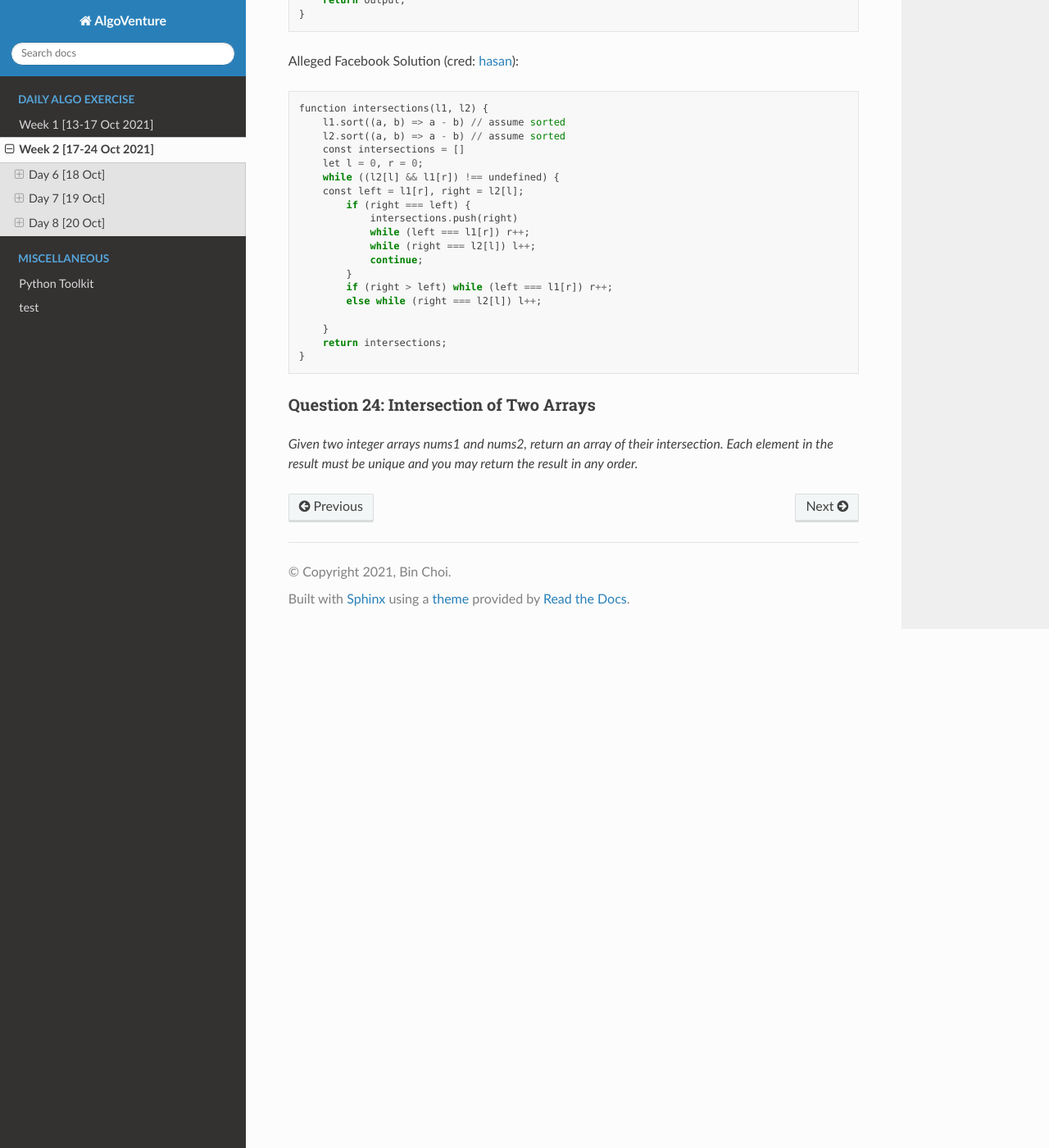
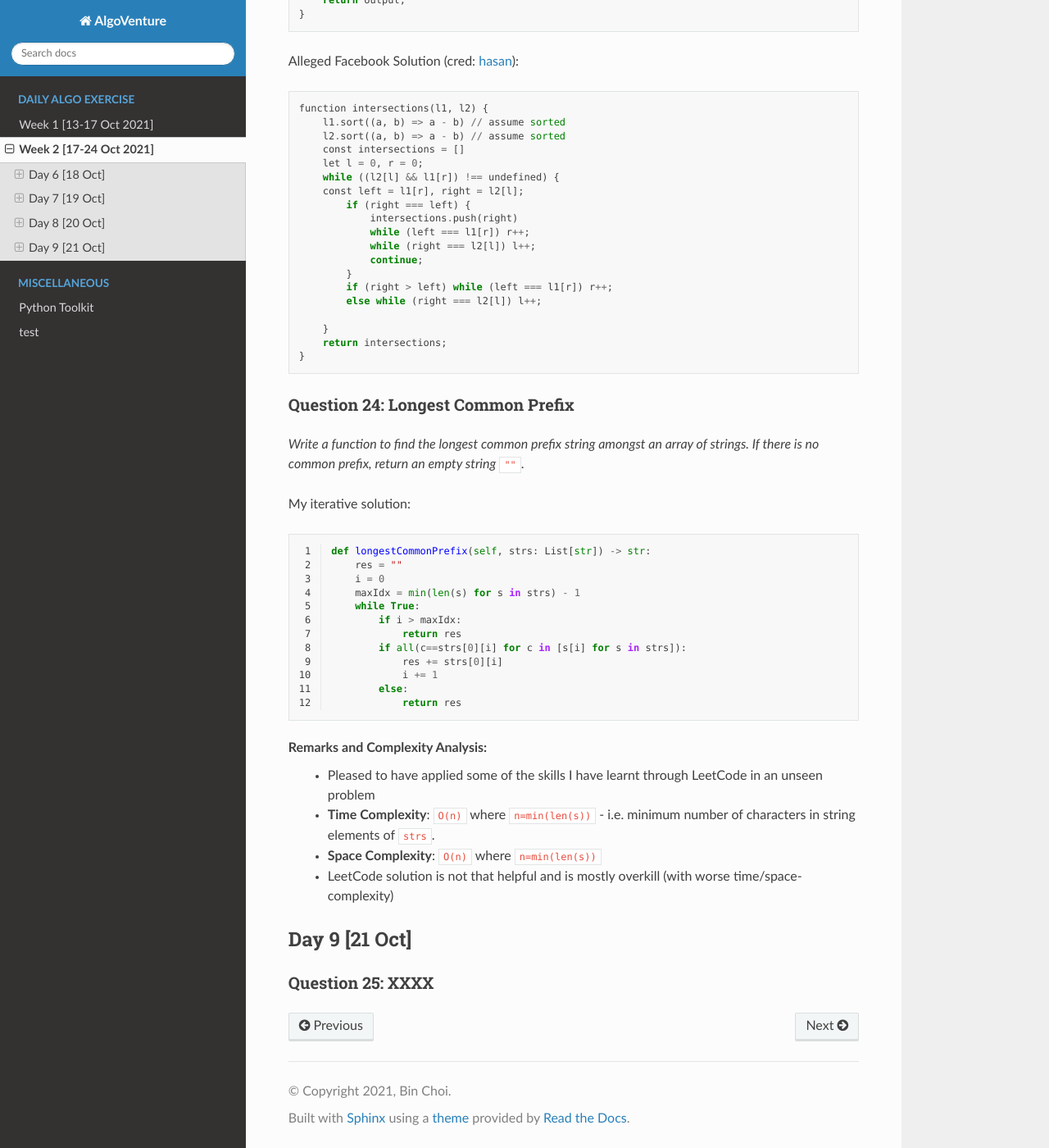
Before and after one commit to binchoi/dsa-blog, a Sphinx documentation site: the page built from docs/source/week2.rst, in a window 1280 px wide and 1400 px high, scrolled down 13325 px. Shown: the whole window at 82% size. Built offline with Sphinx 7.4.7 and the Read the Docs theme 2.0.0, drawn with Linux system fonts in a browser that asks for light colours.

Commit message:
day 8 done

```diff
--- a/docs/source/week2.rst
+++ b/docs/source/week2.rst
@@ -714,7 +714,37 @@ Alleged Facebook Solution (cred: `hasan <https://leetcode.com/problems/intersect
         return intersections;
     }
 
-Question 24: Intersection of Two Arrays
+Question 24: Longest Common Prefix
 ----------------------------------------
-*Given two integer arrays nums1 and nums2, return an array of their intersection. Each element in
-the result must be unique and you may return the result in any order.*
+*Write a function to find the longest common prefix string amongst an array of strings. If there is no common prefix,
+return an empty string* ``""``.
+
+My iterative solution:
+
+.. code-block:: python
+    :linenos:
+
+    def longestCommonPrefix(self, strs: List[str]) -> str:
+        res = ""
+        i = 0
+        maxIdx = min(len(s) for s in strs) - 1
+        while True:
+            if i > maxIdx:
+                return res
+            if all(c==strs[0][i] for c in [s[i] for s in strs]):
+                res += strs[0][i]
+                i += 1
+            else:
+                return res
+
+Remarks and Complexity Analysis:
+ * Pleased to have applied some of the skills I have learnt through LeetCode in an unseen problem
+ * **Time Complexity**: ``O(n)`` where ``n=min(len(s))`` - i.e. minimum number of characters in string elements of ``strs``.
+ * **Space Complexity**: ``O(n)`` where ``n=min(len(s))``
+ * LeetCode solution is not that helpful and is mostly overkill (with worse time/space-complexity)
+
+
+Day 9 [21 Oct]
+========================
+Question 25: XXXX
+-----------------------------
```
Also changed, not shown: 4 other files.
